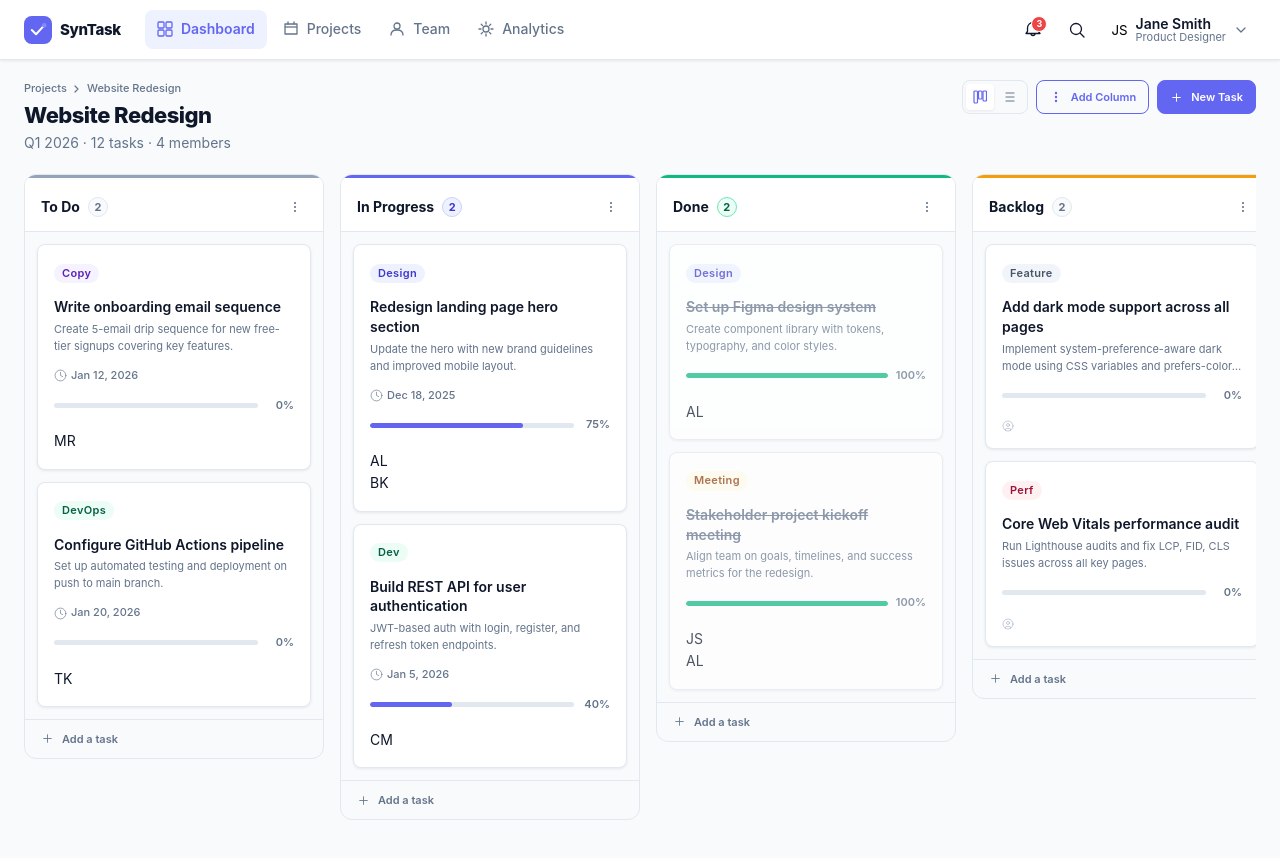
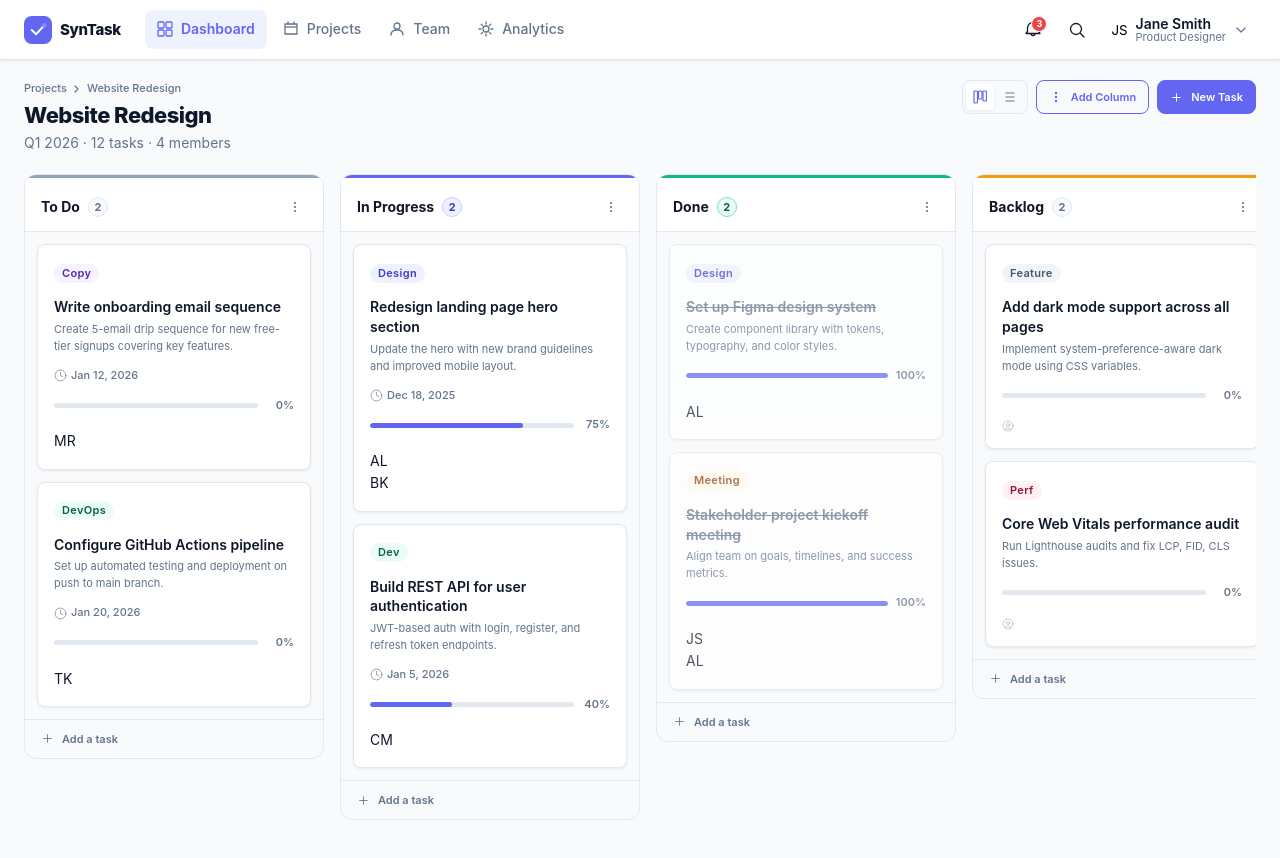
Before and after one commit to wijimenezz/ProyectoM4_WilsonJimenez, a React (Vite) app: page / in a window 1280 px wide. Built offline with nearby package versions, Linux system fonts and the light colour scheme.

Commit message:
feats: modifico componentes para implementar logica de tareas

```diff
--- a/src/components/dashboard/board/kanbanBoard/KanbanBoard.tsx
+++ b/src/components/dashboard/board/kanbanBoard/KanbanBoard.tsx
@@ -1,116 +1,72 @@
+// ======= ASÍ DEBE QUEDAR EL ARCHIVO COMPLETO =======
+
 import "./KanbanBoard.css";
 import { TaskCard } from "../taskCard/TaskCard";
+import type { Task } from "../taskCard/TaskCard.Types";
 import { KanbanColumn } from "./KanbanColumn";
 
-export const KanbanBoard = () => (
+// ======= NUEVO: recibe tasks como prop =======
+interface KanbanBoardProps {
+  tasks: Task[];
+}
+
+export const KanbanBoard = ({ tasks }: KanbanBoardProps) => {
+  // ======= NUEVO: filtra las tareas por columna =======
+  const todo = tasks.filter((t) => t.columnId === "todo");
+  const inProgress = tasks.filter((t) => t.columnId === "in-progress");
+  const done = tasks.filter((t) => t.columnId === "done");
+  const backlog = tasks.filter((t) => t.columnId === "backlog");
+  // ======= FIN NUEVO =======
+
+  return (
     <div className="kanban-board" aria-label="Kanban board" role="region">
       <div className="kanban-board__scroll-container">
-      {/* To Do */}
-      <KanbanColumn title="To Do" count={2} accent="slate">
-        <li className="kanban-column__list-item">
-          <TaskCard
-            title="Write onboarding email sequence"
-            description="Create 5-email drip sequence for new free-tier signups covering key features."
-            badge={{ label: "Copy", color: "violet" }}
-            deadline="Jan 12, 2026"
-            progress={0}
-            assignees={[{ initials: "MR", label: "Assigned to: MR" }]}
-          />
+        {/* count={todo.length} ← ya no es hardcodeado, se calcula solo */}
+        <KanbanColumn title="To Do" count={todo.length} accent="slate">
+          {/* ======= NUEVO: renderiza dinámico en lugar de hardcodeado ======= */}
+          {todo.map((task) => (
+            <li key={task.id} className="kanban-column__list-item">
+              <TaskCard {...task} />
             </li>
-        <li className="kanban-column__list-item">
-          <TaskCard
-            title="Configure GitHub Actions pipeline"
-            description="Set up automated testing and deployment on push to main branch."
-            badge={{ label: "DevOps", color: "emerald" }}
-            deadline="Jan 20, 2026"
-            progress={0}
-            assignees={[{ initials: "TK", label: "Assigned to: TK" }]}
-          />
-        </li>
+          ))}
+          {/* ======= FIN NUEVO ======= */}
         </KanbanColumn>
 
-      {/* In Progress */}
         <KanbanColumn
           title="In Progress"
-        count={2}
+          count={inProgress.length}
           accent="indigo"
           countVariant="active"
         >
-        <li className="kanban-column__list-item">
-          <TaskCard
-            title="Redesign landing page hero section"
-            description="Update the hero with new brand guidelines and improved mobile layout."
-            badge={{ label: "Design", color: "indigo" }}
-            deadline="Dec 18, 2025"
-            progress={75}
-            assignees={[
-              { initials: "AL", label: "Assigned to: Alice" },
-              { initials: "BK", label: "Also assigned to: Bob" },
-            ]}
-          />
+          {inProgress.map((task) => (
+            <li key={task.id} className="kanban-column__list-item">
+              <TaskCard {...task} />
             </li>
-        <li className="kanban-column__list-item">
-          <TaskCard
-            title="Build REST API for user authentication"
-            description="JWT-based auth with login, register, and refresh token endpoints."
-            badge={{ label: "Dev", color: "emerald" }}
-            deadline="Jan 5, 2026"
-            progress={40}
-            assignees={[{ initials: "CM", label: "Assigned to: Carlos" }]}
-          />
-        </li>
+          ))}
         </KanbanColumn>
 
-      {/* Done */}
-      <KanbanColumn title="Done" count={2} accent="emerald" countVariant="done">
-        <li className="kanban-column__list-item">
-          <TaskCard
-            title="Set up Figma design system"
-            description="Create component library with tokens, typography, and color styles."
-            badge={{ label: "Design", color: "indigo" }}
-            progress={100}
-            progressVariant="success"
-            assignees={[{ initials: "AL", label: "Assigned to: Alice" }]}
-            done
-          />
+        <KanbanColumn
+          title="Done"
+          count={done.length}
+          accent="emerald"
+          countVariant="done"
+        >
+          {done.map((task) => (
+            <li key={task.id} className="kanban-column__list-item">
+              <TaskCard {...task} done />
             </li>
-        <li className="kanban-column__list-item">
-          <TaskCard
-            title="Stakeholder project kickoff meeting"
-            description="Align team on goals, timelines, and success metrics for the redesign."
-            badge={{ label: "Meeting", color: "amber" }}
-            progress={100}
-            progressVariant="success"
-            assignees={[
-              { initials: "JS", label: "Assigned to: Jane" },
-              { initials: "AL", label: "Also assigned to: Alice" },
-            ]}
-            done
-          />
-        </li>
+          ))}
         </KanbanColumn>
 
-      {/* Backlog */}
-      <KanbanColumn title="Backlog" count={2} accent="amber">
-        <li className="kanban-column__list-item">
-          <TaskCard
-            title="Add dark mode support across all pages"
-            description="Implement system-preference-aware dark mode using CSS variables and prefers-color-scheme."
-            badge={{ label: "Feature", color: "slate" }}
-            progress={0}
-            assignees={[]}
-          />
+        <KanbanColumn title="Backlog" count={backlog.length} accent="amber">
+          {backlog.map((task) => (
+            <li key={task.id} className="kanban-column__list-item">
+              <TaskCard {...task} />
             </li>
-        <li className="kanban-column__list-item">
-          <TaskCard
-            title="Core Web Vitals performance audit"
-            description="Run Lighthouse audits and fix LCP, FID, CLS issues across all key pages."
-            badge={{ label: "Perf", color: "rose" }}
-            progress={0}
-            assignees={[]}
-          />
-        </li>
+          ))}
         </KanbanColumn>
       </div>
     </div>
   );
+};
+// ======= FIN ARCHIVO =======
--- a/src/components/dashboard/dashboardPage/DasboardPage.tsx
+++ b/src/components/dashboard/dashboardPage/DasboardPage.tsx
@@ -1,26 +1,46 @@
+import "./DasboardPage.css";
 import { useState } from "react";
 import { KanbanBoard } from "../board/kanbanBoard/KanbanBoard";
 import { BoardHeader } from "../boardHeader/BoardHeader";
 import { TopNavigation } from "../topNavigation/TopNavigation";
-import "./DasboardPage.css";
+
+import type { Task } from "../board/taskCard/TaskCard.Types";
+import { INITIAL_TASKS } from "../../../data/InitialTasks";
+import type { TaskFormData } from "../../taskForm/TypesTaskForm";
 import TaskFormModal from "../../taskForm/TaskFormModal";
 
 export const DashboardPage = () => {
+  const [tasks, setTasks] = useState<Task[]>(INITIAL_TASKS);
   const [showModal, setShowModal] = useState(false);
+
+  const handleCreateTask = (data: TaskFormData) => {
+    const newTask: Task = {
+      id: crypto.randomUUID(),
+      title: data.title,
+      description: data.description,
+      badge: { label: "Task", color: data.color },
+      deadline: data.deadline || undefined,
+      progress: 0,
+      assignees: [],
+      columnId: "todo",
+    };
+    setTasks((prev) => [...prev, newTask]);
+  };
 
   return (
     <div className="dashboard">
       <TopNavigation />
       <main className="dashboard__main" aria-label="Project Board">
         <BoardHeader onNewTask={() => setShowModal(true)} />
-        <KanbanBoard />
+
+        <KanbanBoard tasks={tasks} />
       </main>
 
       {showModal && (
         <TaskFormModal
           onClose={() => setShowModal(false)}
           onSubmit={(data) => {
-            console.log("nueva tarea:", data);
+            handleCreateTask(data);
             setShowModal(false);
           }}
         />
```
Lines whose indentation alone changed are shown as unchanged.
